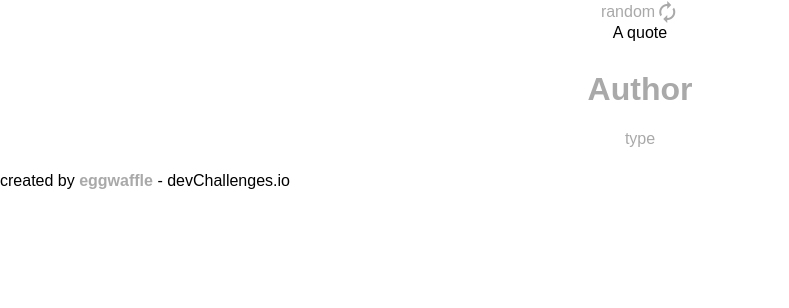
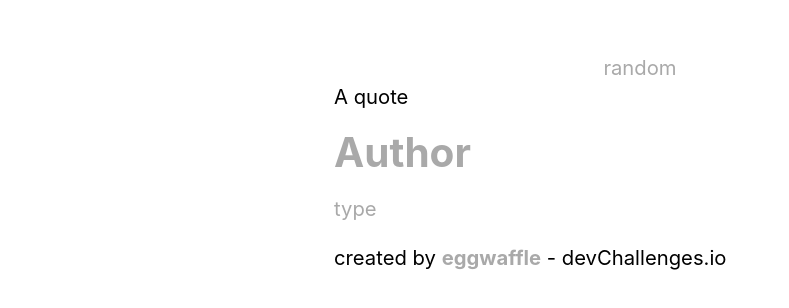
Before and after one commit to eggwaffle/Quote-Generator, a Next.js app: page / in a window 1280 px wide. Shown: the top 308 px of the page, without its empty margins (0-789 px from the left). Built offline with nearby package versions, Linux system fonts and the light colour scheme.

Commit message:
Revert "Update to 0.1.2"
This reverts commit a3d67f653319a7ef5143f87332cfc1abfe20e73c.

```diff
--- a/components/layout.module.sass
+++ b/components/layout.module.sass
@@ -1,11 +1,14 @@
 .container
-  @apply relative w-full min-h-screen font-montserrat
+  max-width: 36rem
+  padding: 0 1rem
+  margin: 3rem auto 6rem
+
 
 .header
-  @apply flex flex-col items-center
+  display: flex
+  flex-direction: column
+  align-items: center
 
-.mainContainer
-  @apply text-center
 
 .backToHome
-  @apply mt-12
+  margin: 3rem 0 0
--- a/components/layout.tsx
+++ b/components/layout.tsx
@@ -7,10 +7,10 @@ export const siteTitle = 'Random Quote Generator'
 
 export default function Layout({
   children,
-  notFound
+  home
  }: {
     children: React.ReactNode
-    notFound?: boolean
+    home?: boolean
  }) {
   return (
     <div className={styles.container}>
@@ -31,25 +31,30 @@ export default function Layout({
 
       </Head>
       <header className={styles.header}>
-        {notFound ? (
+        {home ? (
           <>
-          </>
-        ) :  (
             <Link href="/">
               <a
                 onClick={() => console.log("random!")}
               >
-                <div className={utilStyles.renewButton}>
-                  random
-                  <span className="material-icons">
-                    autorenew
-                  </span>
-                </div>
+                random
+              </a>
+            </Link>
+          </>
+        ) : 404 ? (
+          <>
+          </>
+        ) : (
+            <Link href="/">
+              <a
+                onClick={() => console.log("random!")}
+              >
+                random
               </a>
             </Link>
         )}
       </header>
-      <main className={styles.mainContainer}>{children}</main>
+      <main>{children}</main>
         <footer className='footer'>created by <b>
           <a
             href="https://github.com/eggwaffle"
--- a/package.json
+++ b/package.json
@@ -1,6 +1,6 @@
 {
   "name": "quote-generator",
-  "version": "0.1.2",
+  "version": "0.1.1",
   "private": true,
   "scripts": {
     "dev": "next dev",
--- a/pages/404.tsx
+++ b/pages/404.tsx
@@ -8,7 +8,7 @@ import utilStyles from '../styles/utils.module.sass'
 
 const Custom404: NextPage = () => {
   return (
-    <Layout notFound>
+    <Layout>
       <Head>
         <title>{siteTitle}</title>
       </Head>
--- a/pages/_document.tsx
+++ b/pages/_document.tsx
@@ -14,10 +14,6 @@ export default function Document() {
           href="https://fonts.googleapis.com/css2?family=Krona+One&display=swap"
           rel="stylesheet"
         />
-      <link
-      href="https://fonts.googleapis.com/icon?family=Material+Icons&display=block"
-      rel="stylesheet"
-      />
       </Head>
       <body>
         <Main />
--- a/pages/index.tsx
+++ b/pages/index.tsx
@@ -6,7 +6,7 @@ import utilStyles from '../styles/utils.module.sass'
 
 const Home: NextPage = () => {
   return (
-    <Layout>
+    <Layout home>
       <Head>
         <title>{siteTitle}</title>
       </Head>
@@ -18,10 +18,8 @@ const Home: NextPage = () => {
           <a
             onClick={() => console.log("more quotes")}
           >
-            <div className={utilStyles.quoteAuthor}>
-              <h1>Author</h1>
-              <p>type</p>
-            </div>
+            <h1>Author</h1>
+            <p>type</p>
           </a>
         </Link>
       </main>
--- a/styles/global.sass
+++ b/styles/global.sass
@@ -1,13 +1,13 @@
 html,
 body
-  @apply m-0 p-0
+  @apply m-0 p-0 text-lg leading-[1.6rem] font-tutorial
 
 *
   @apply box-border
 
 
 a
-  @apply text-A9A9A9 no-underline
+  @apply text-A9A9A9 no-underline hover:underline
 
 img
   @apply max-w-full block
--- a/styles/utils.module.sass
+++ b/styles/utils.module.sass
@@ -1,11 +1,5 @@
 .notFound
   @apply flex
 
-.renewButton
-  @apply flex justify-between items-center px-2
-
-.quoteAuthor
-  @apply p-2 hover:bg-black
-
 .footer
-  @apply absolute bottom-0 w-full py-6 bg-white text-sm text-center text-A9A9A9 hover:border-t hover:text-2F80ED
+  @apply absolute bottom-0 w-full py-6 bg-white font-montserrat text-sm text-center text-A9A9A9 hover:border-t hover:text-2F80ED
```
Lines whose indentation alone changed are shown as unchanged.
